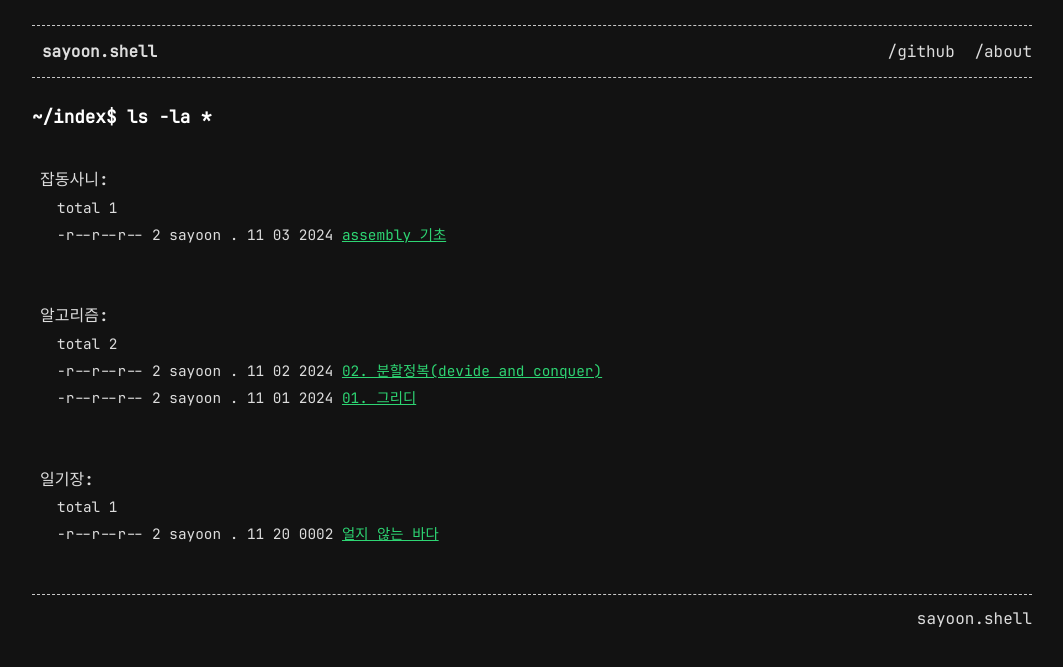
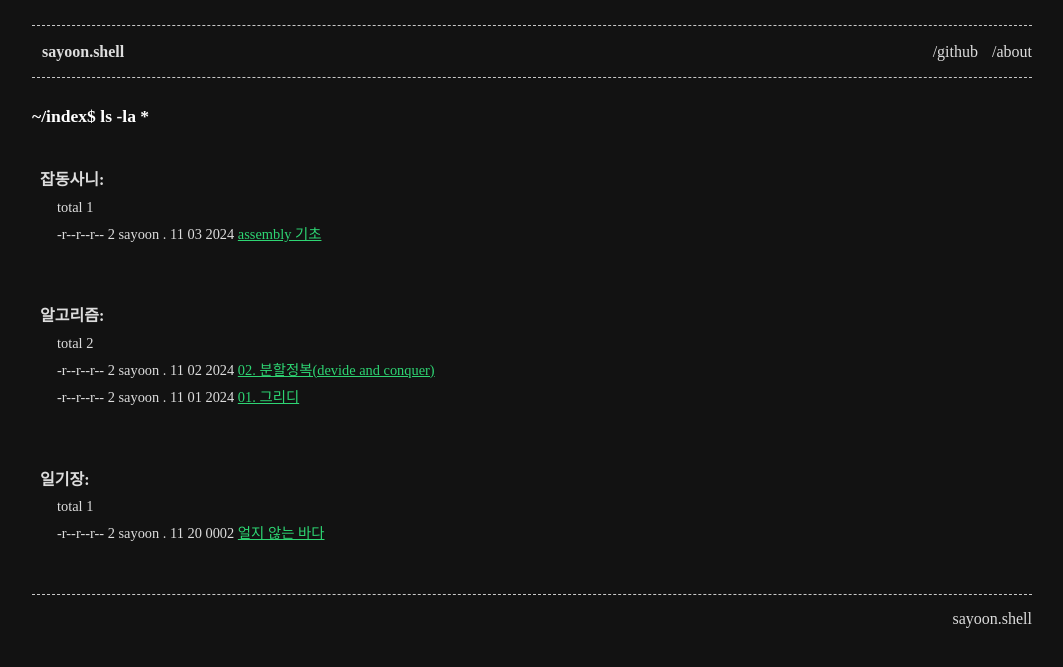
Before and after one commit to sayoonnn/sayoonnn.github.io, a Jekyll site: the page built from index.md, in a window 1280 px wide. Shown: the top 667 px of the page, without its empty margins (108-1171 px from the left). Built offline with Jekyll 4.4.1, drawn with Linux system fonts in a browser that asks for light colours; some web fonts are replaced.

Commit message:
250114_21:57

```diff
--- a/assets/css/main.scss
+++ b/assets/css/main.scss
@@ -24,6 +24,10 @@
   src: url("../fonts/D2CodingLigatureNerdFont-Bold.ttf");
   unicode-range: U+AC00-D7AF;
 }
+@font-face {
+  font-family: "Galmuri";
+  src: url("../fonts/Galmuri9.ttf");
+}
 
 @import url("syntax-highlighting.css");
 
@@ -36,8 +40,8 @@
   --alt-color: #2ed573;
   --light-alt-color: rgba(46, 213, 115);
 
-  --main-font: "JetBrains Regular";
-  --main-font-bold: "JetBrains Bold";
+  --main-font: "Galmuri";
+  --code-font: "JetBrains Regular";
 }
 
 /* BASE */
@@ -185,7 +189,7 @@ ul :not(.menu) > ul > li:before {
 }
 
 ul.post-categories > li {
-  font-family: var(--main-font-bold);
+  font-weight: bold;
 }
 
 ul.post-list > li {
--- a/assets/css/syntax-highlighting.css
+++ b/assets/css/syntax-highlighting.css
@@ -1,15 +1,3 @@
-:root {
-  --main-color: white;
-  --bg-color: rgba(0, 0, 0, 0.95);
-
-  --text-color: #ddd;
-  --pop-color: white;
-  --alt-color: #2ed573;
-  --light-alt-color: rgba(46, 213, 115);
-
-  --main-font: "JetBrains Regular";
-}
-
 div.highlighter-rouge {
   position: relative;
 }
@@ -39,7 +27,7 @@ div.highlighter-rouge {
 
 code {
   * {
-    font-family: var(--main-font) !important;
+    font-family: var(--code-font) !important;
     line-height: 1.7em;
   }
 }
```
Also changed, not shown: 1 other file.
